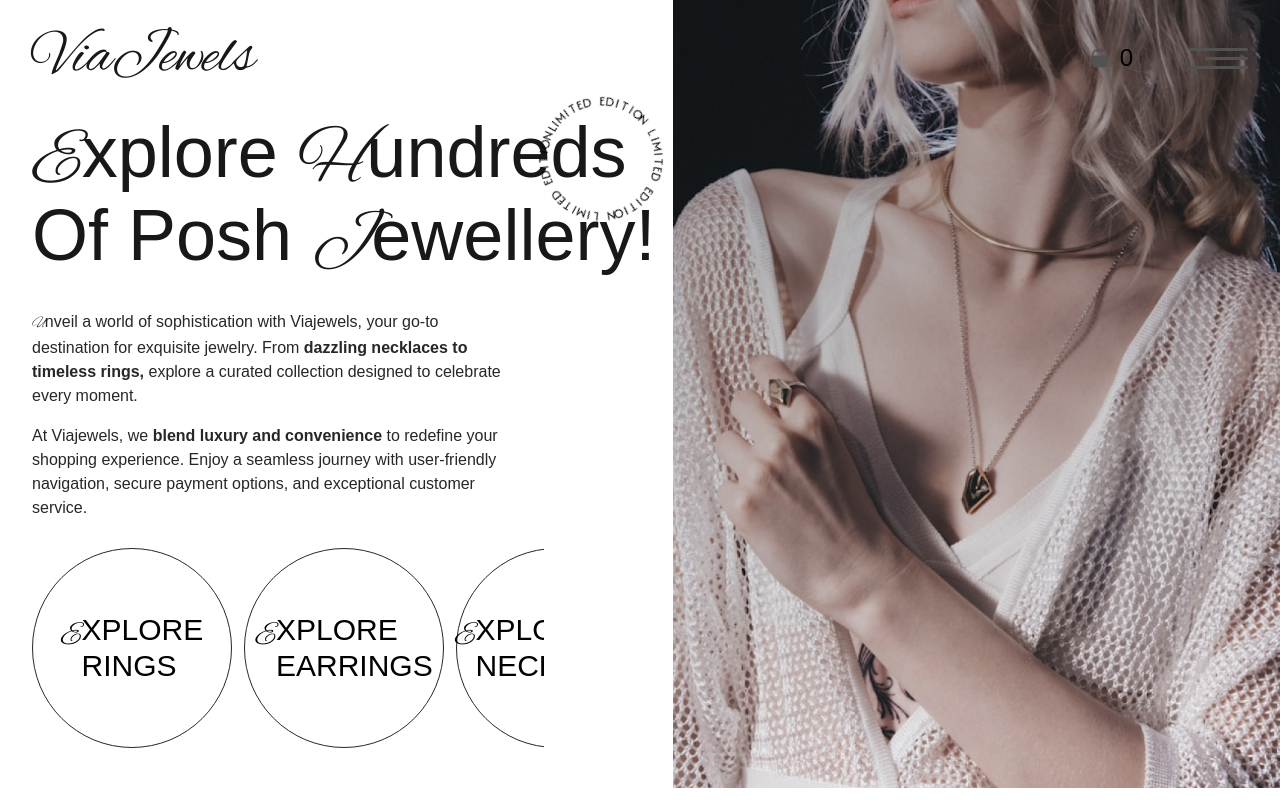
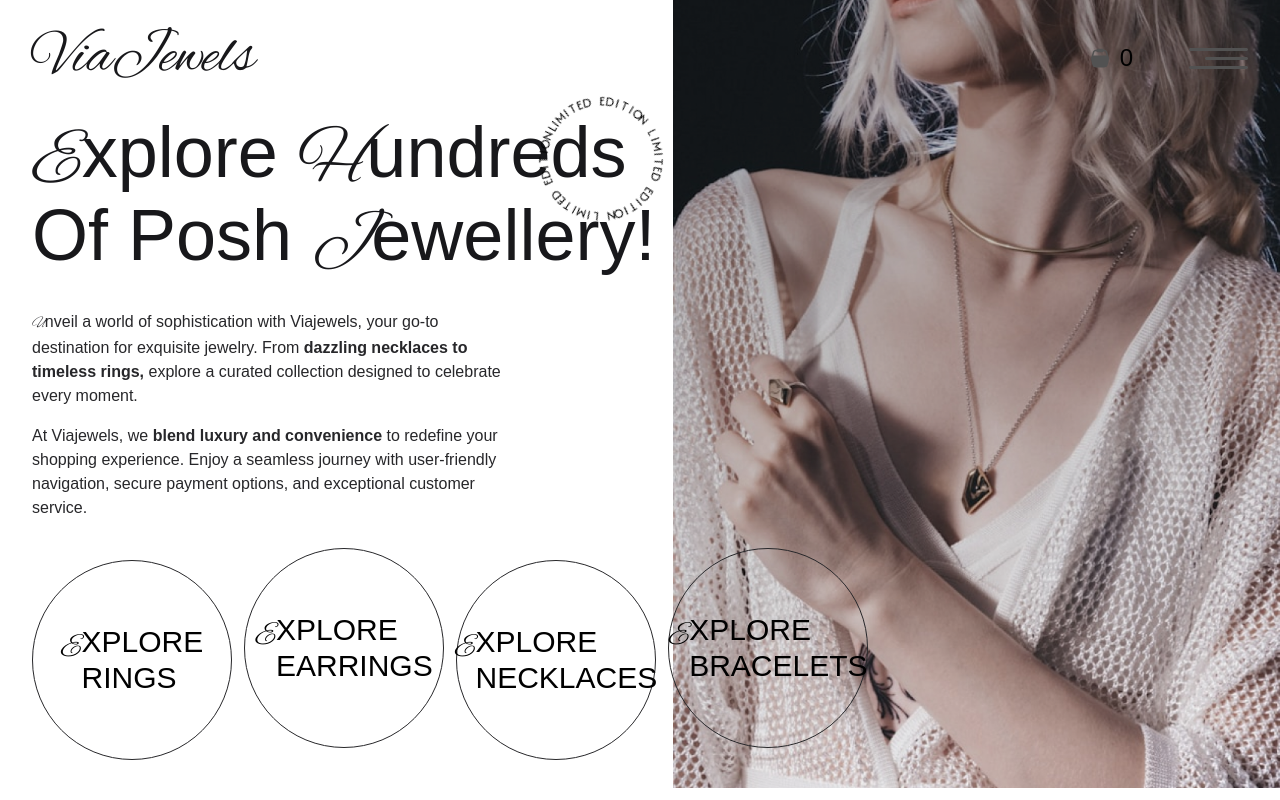
Before and after one commit to HumptyDumpy01/viajewels-app-enhanced, an Angular app: page / in a window 1280 px wide. Shown: the top 800 px of the page. Built offline with nearby package versions, Linux system fonts and the light colour scheme; a web font is replaced by a local one.

Commit message:
made the explore links in hero sections more playful and in one line

```diff
--- a/src/app/pages/home/hero/hero.component.html
+++ b/src/app/pages/home/hero/hero.component.html
@@ -18,7 +18,7 @@
       your shopping experience. Enjoy a seamless journey
       with user-friendly navigation, secure payment options, and exceptional customer service.
     </app-paragraph>
-    <div class="flex items-center gap-3 overflow-hidden max-w-lg overflow-x-auto scrollbar-thin">
+    <div class="flex items-center gap-3 overflow-hidden max-w-full overflow-x-auto scrollbar-thin">
       <app-link-circle
         [queryParams]="{ searchFor: 'rings' }"
         [routerLinkHref]="['/explore-jewelry']"
@@ -27,6 +27,7 @@
       </app-link-circle>
 
       <app-link-circle
+        customClasses="mb-6"
         [queryParams]="{ searchFor: 'earrings' }"
         [routerLinkHref]="['/explore-jewelry']"
       >
@@ -42,6 +43,7 @@
       </app-link-circle>
 
       <app-link-circle
+        customClasses="mb-6"
         [queryParams]="{ searchFor: 'bracelets' }"
         [routerLinkHref]="['/explore-jewelry']"
       >
```
